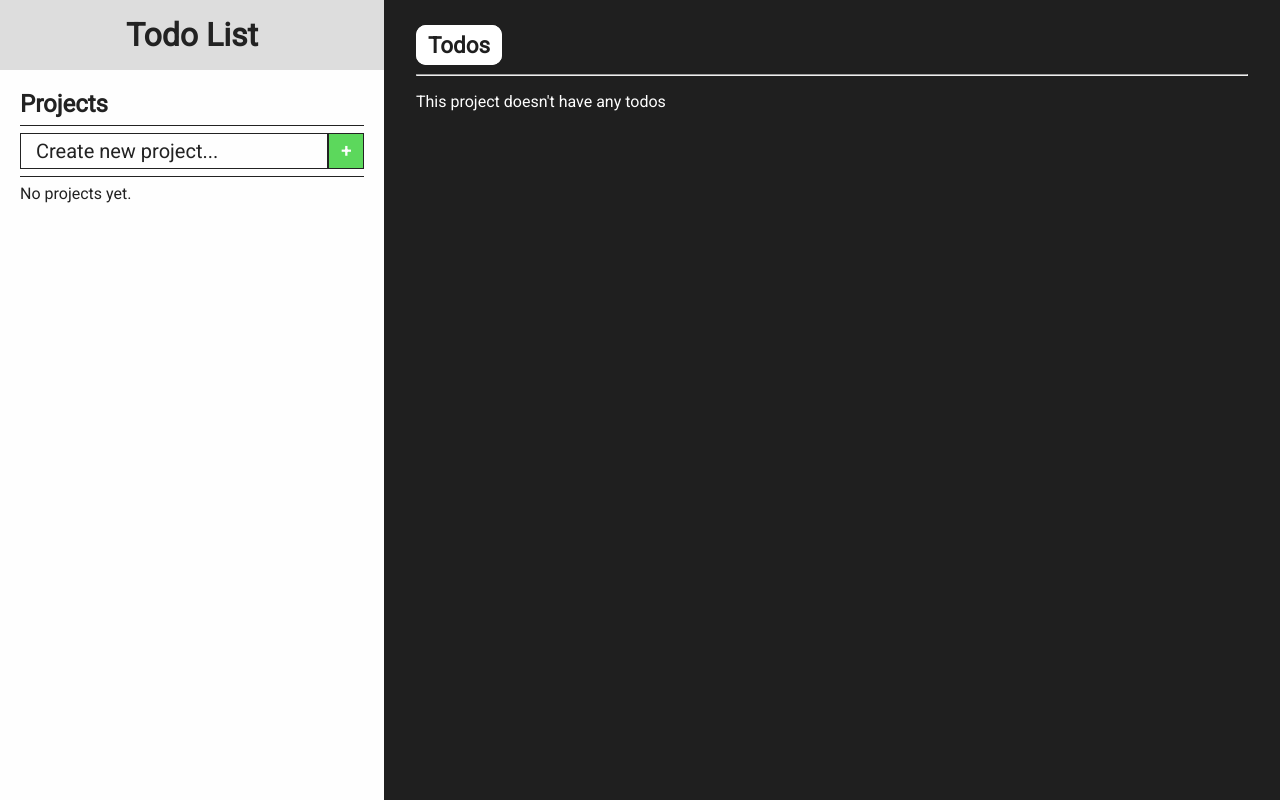
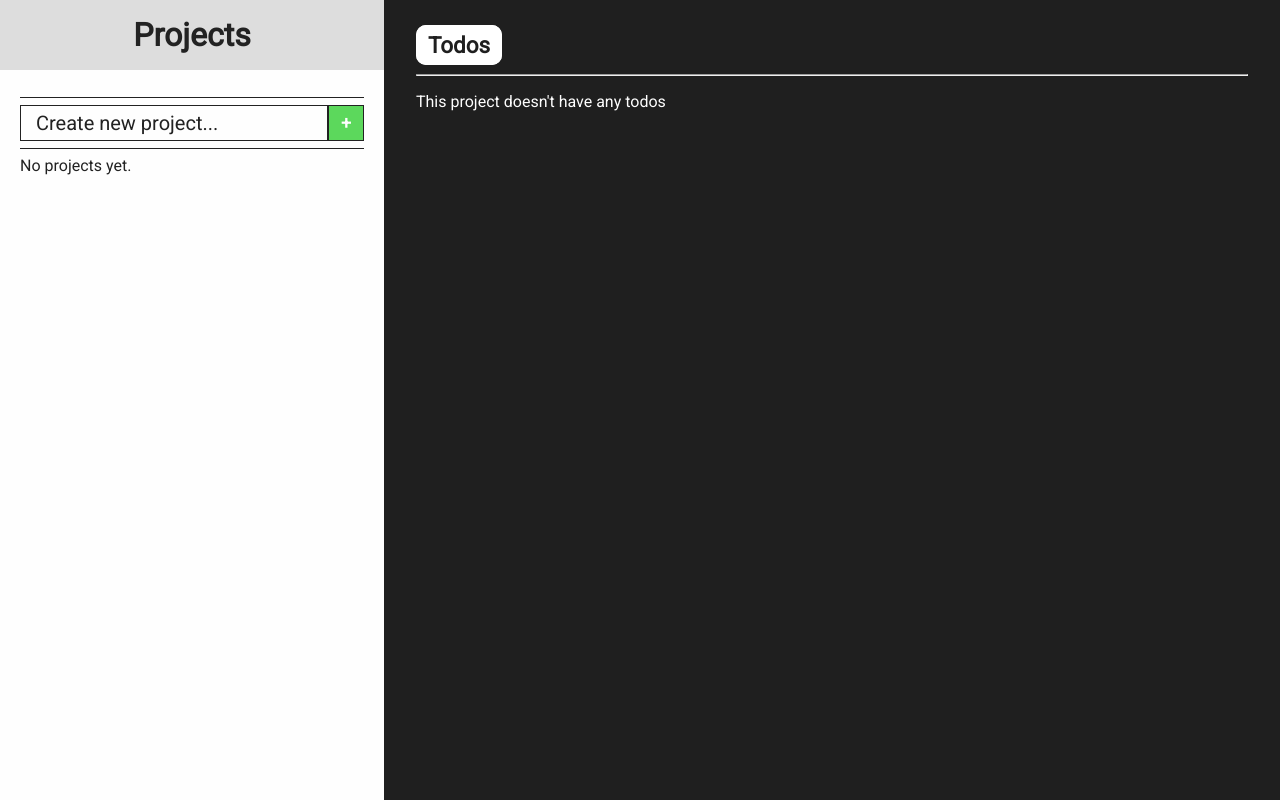
Before and after one commit to ZCAlex77/odin-todo-app, a website built with webpack: page src/index.html in a window 1280 px wide. Built offline with nearby package versions, Linux system fonts and the light colour scheme.

Commit message:
Change page layout

```diff
--- a/src/index.html
+++ b/src/index.html
@@ -10,10 +10,9 @@
 
 <body>
   <header>
-    <h1>Todo List</h1>
+    <h1>Projects</h1>
   </header>
   <nav>
-    <h2>Projects</h2>
     <form id="newProject">
       <input type="text" name="title" minlength="1" placeholder="Create new project..." required>
       <button type="submit">+</button>
```
